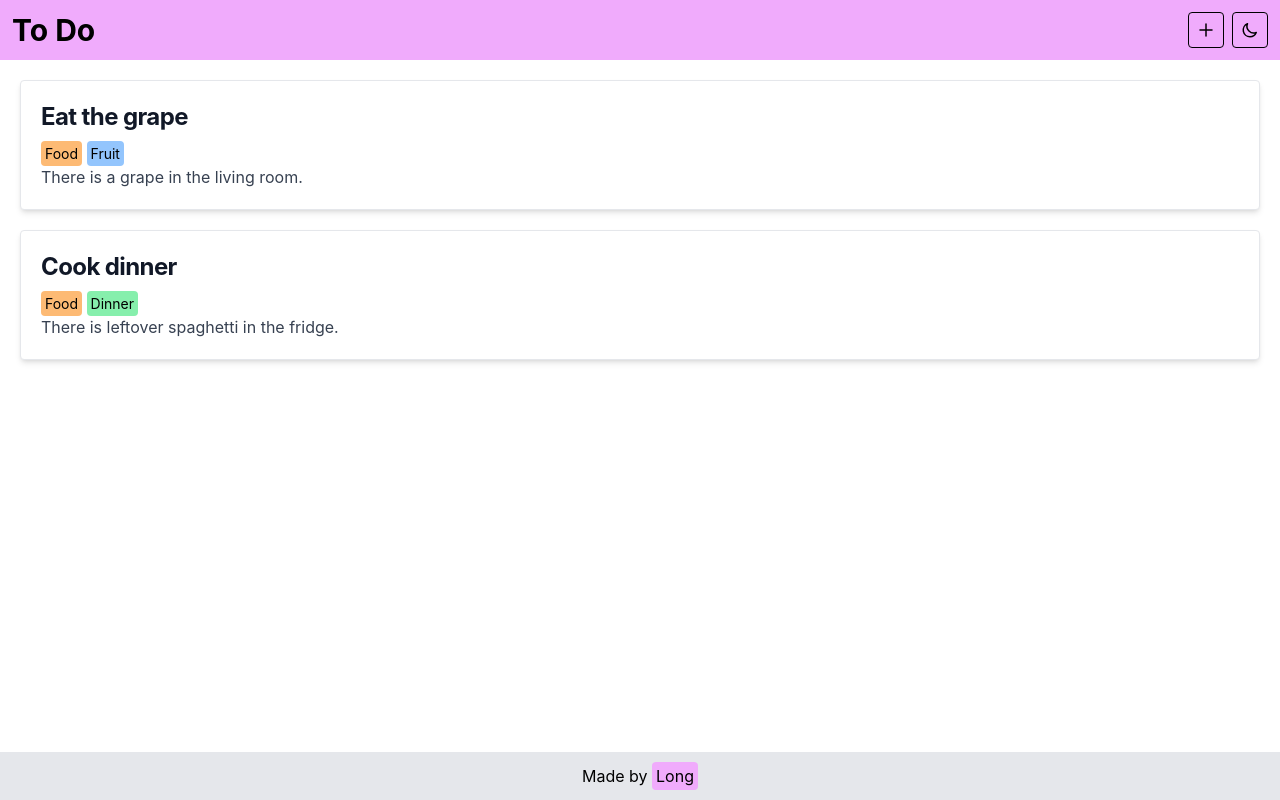
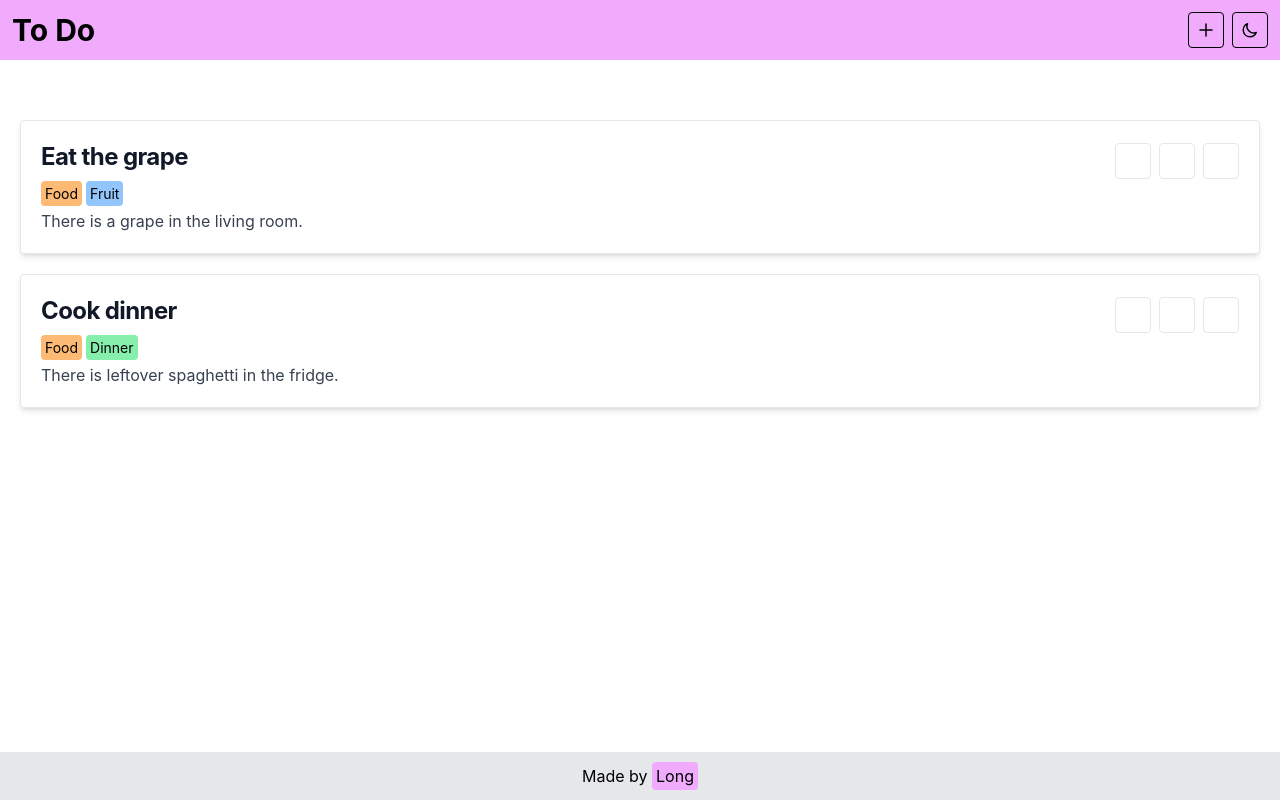
Before and after one commit to vulongm/tasks-web, a Next.js app: page / in a window 1280 px wide. Built offline with nearby package versions, Linux system fonts and the light colour scheme.

Commit message:
Add card buttons and section title

```diff
--- a/pages/Header.tsx
+++ b/pages/Header.tsx
@@ -3,7 +3,7 @@ import { PlusIcon, MoonIcon } from '@heroicons/react/outline'
 
 const Header: NextPage = () => {
   return (
-    <nav className="flex items-center justify-between flex-wrap p-3 bg-fuchsia-300 ">
+    <nav className="flex items-center justify-between flex-wrap p-3 bg-fuchsia-300">
       <h1 className="text-3xl font-bold">
         To Do
       </h1>
--- a/pages/Tasks.tsx
+++ b/pages/Tasks.tsx
@@ -1,16 +1,39 @@
 import type { NextPage } from 'next'
+import { PencilIcon, CheckIcon, XIcon } from '@heroicons/react/outline'
 
 const Tasks: NextPage = () => {
   return (
     <main className="flex-grow container mx-auto p-5">
+      <h1 className="text-xl mb-3 text-white">Active Tasks</h1>
       <div className="block p-5 mb-5 rounded border shadow-md bg-white dark:bg-gray-800 border-gray-200 dark:border-gray-500 hover:bg-gray-100 dark:hover:bg-gray-700">
-        <h5 className="mb-2 text-2xl font-bold tracking-tight text-gray-900 dark:text-white">Eat the grape</h5>
-        <p className="p-1 text-sm inline rounded text-black bg-orange-300">Food</p> <p className="p-1 text-sm inline rounded text-black bg-blue-300">Fruit</p>
+        <div className="flex justify-between items-center">
+          <h5 className="mb-2 text-2xl font-bold tracking-tight text-gray-900 dark:text-white">Eat the grape</h5>
+          <div className="flex justify-between items-center">
+            <PencilIcon className="h-9 w-9 p-2 mr-2 border rounded text-white"/>
+            <CheckIcon className="h-9 w-9 p-2 mr-2 border rounded text-white"/>
+            <XIcon className="h-9 w-9 p-2 border rounded text-white"/>
+          </div>
+        </div>
+        <div className="mb-1">
+          <p className="p-1 mr-1 text-sm inline rounded text-black bg-orange-300">Food</p>
+          <p className="p-1 mr-1 text-sm inline rounded text-black bg-blue-300">Fruit</p>
+        </div>
         <p className="text-gray-700 dark:text-gray-400">There is a grape in the living room.</p>
       </div>
       <div className="block p-5 mb-5 rounded border shadow-md bg-white dark:bg-gray-800 border-gray-200 dark:border-gray-500 hover:bg-gray-100 dark:hover:bg-gray-700">
-        <h5 className="mb-2 text-2xl font-bold tracking-tight text-gray-900 dark:text-white">Cook dinner</h5>
-        <p className="p-1 text-sm inline rounded text-black bg-orange-300">Food</p> <p className="p-1 text-sm inline rounded text-black bg-green-300">Dinner</p>
+        <div className="flex justify-between items-center">
+          <h5 className="mb-2 text-2xl font-bold tracking-tight text-gray-900 dark:text-white">Cook dinner</h5>
+          <div className="flex justify-between items-center">
+            <p className="text-white mr-2">Due by 12:00 AM</p>
+            <PencilIcon className="h-9 w-9 p-2 mr-2 border rounded text-white"/>
+            <CheckIcon className="h-9 w-9 p-2 mr-2 border rounded text-white"/>
+            <XIcon className="h-9 w-9 p-2 border rounded text-white"/>
+          </div>
+        </div>
+        <div className="mb-1">
+          <p className="p-1 mr-1 text-sm inline rounded text-black bg-orange-300">Food</p>
+          <p className="p-1 mr-1 text-sm inline rounded text-black bg-green-300">Dinner</p>
+        </div>
         <p className="text-gray-700 dark:text-gray-400">There is leftover spaghetti in the fridge.</p>
       </div>
     </main>
```
